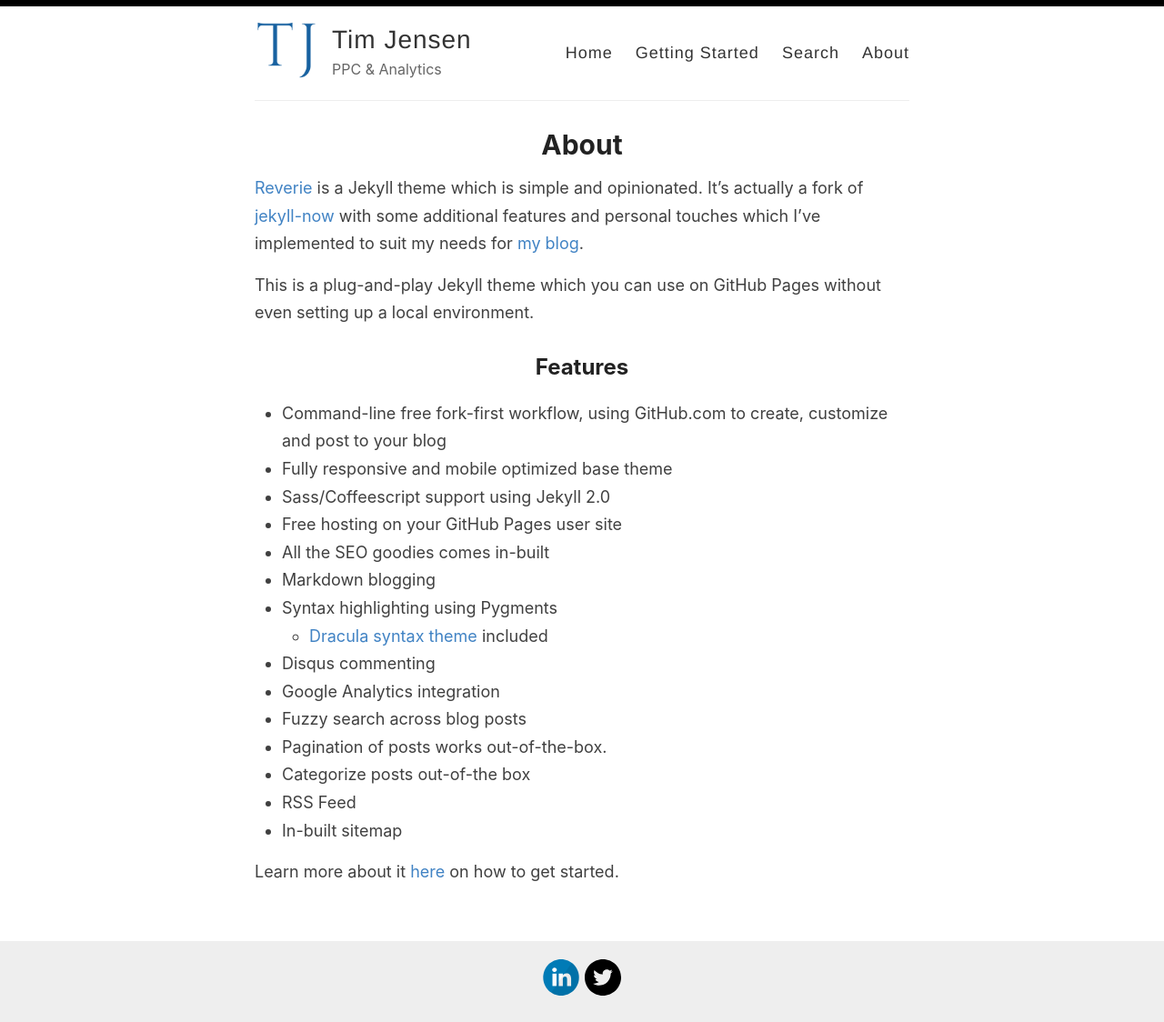
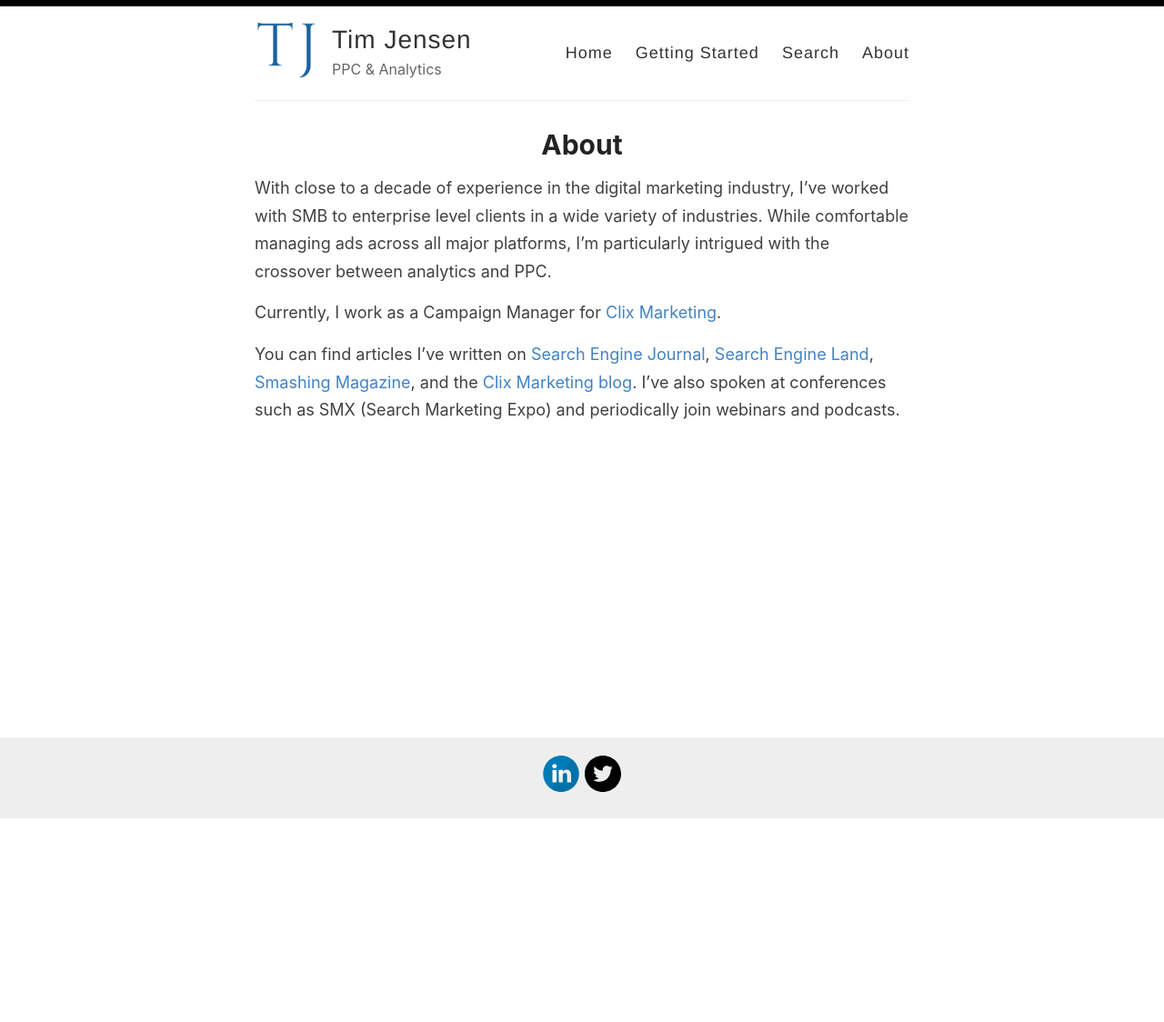
Before and after one commit to timothyjj/timothyjj.github.io, a Jekyll site: the page built from _pages/about.md, in a window 1280 px wide. Shown: the whole page at 91% size. Built offline with Jekyll 4.4.1, drawn with Linux system fonts in a browser that asks for light colours; after the commit the page ends 901 px from its top, so only the background shows below that.

Commit message:
About update

```diff
--- a/_pages/about.md
+++ b/_pages/about.md
@@ -4,26 +4,9 @@
 permalink: /about/
 ---
 
-[Reverie](https://github.com/amitmerchant1990/reverie) is a Jekyll theme which is simple and opinionated. It's actually a fork of [jekyll-now](https://github.com/barryclark/jekyll-now) with some additional features and personal touches which I've implemented to suit my needs for [my blog](https://www.amitmerchant.com).
 
-This is a plug-and-play Jekyll theme which you can use on GitHub Pages without even setting up a local environment.
+With close to a decade of experience in the digital marketing industry, I've worked with SMB to enterprise level clients in a wide variety of industries. While comfortable managing ads across all major platforms, I'm particularly intrigued with the crossover between analytics and PPC.
 
-## Features
+Currently, I work as a Campaign Manager for [Clix Marketing](http://clixmarketing.com).
 
-- Command-line free fork-first workflow, using GitHub.com to create, customize and post to your blog
-- Fully responsive and mobile optimized base theme
-- Sass/Coffeescript support using Jekyll 2.0
-- Free hosting on your GitHub Pages user site
-- All the SEO goodies comes in-built
-- Markdown blogging
-- Syntax highlighting using Pygments
-    - [Dracula syntax theme](https://draculatheme.com/) included
-- Disqus commenting
-- Google Analytics integration
-- Fuzzy search across blog posts
-- Pagination of posts works out-of-the-box.
-- Categorize posts out-of-the box
-- RSS Feed
-- In-built sitemap
-
-Learn more about it [here](https://github.com/amitmerchant1990/reverie) on how to get started.
+You can find articles I've written on [Search Engine Journal](https://www.searchenginejournal.com/author/tim-jensen/), [Search Engine Land](https://searchengineland.com/author/tim-jensen), [Smashing Magazine](https://www.smashingmagazine.com/author/tim-jensen/), and the [Clix Marketing blog](http://www.clixmarketing.com/blog/). I've also spoken at conferences such as SMX (Search Marketing Expo) and periodically join webinars and podcasts.
```
